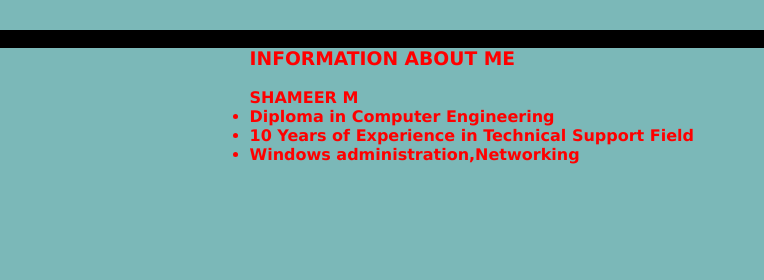
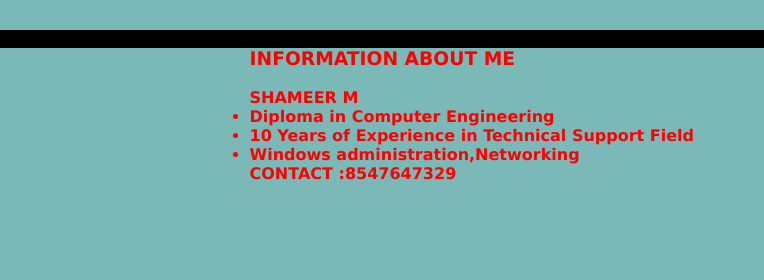
Before and after one commit to shmrmhmdm/ICT-FSD-ASSIGNMENT-1, a plain HTML site: page index.html in a window 1280 px wide. Shown: the top 280 px of the page, 516-1280 px from the left. Drawn offline with Linux system fonts and the light colour scheme.

Commit message:
contact updated

```diff
--- a/index.html
+++ b/index.html
@@ -32,7 +32,7 @@
                     <li>10 Years of Experience in Technical Support Field</li>
                     <li>Windows administration,Networking</li>
                 </ul>
-
+                CONTACT :8547647329
             </p>
         </h4>
     </div>
```
